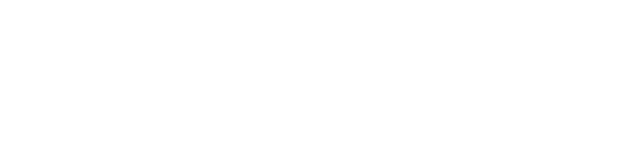
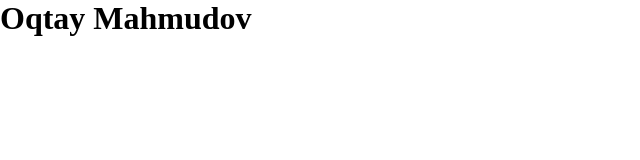
Before and after one commit to ShamilEmirov/hubb, a plain HTML site: page index.html in a window 1280 px wide. Shown: the whole page, without its empty margins (0-640 px from the left). Drawn offline with Linux system fonts and the light colour scheme.

Commit message:
oktay's first commit

```diff
--- a/index.html
+++ b/index.html
@@ -8,7 +8,7 @@
     <link rel="stylesheet" href="style.css">
 </head>
 <body>
-
+    <h1>Oqtay Mahmudov</h1>
 
 
 
--- a/index.js
+++ b/index.js
@@ -0,0 +1 @@
+console.log("Hello JS");
--- a/style.css
+++ b/style.css
@@ -1,3 +1,5 @@
 *{
     margin: 0;
+    padding: 0;
+    box-sizing: border-box;
 }
```
